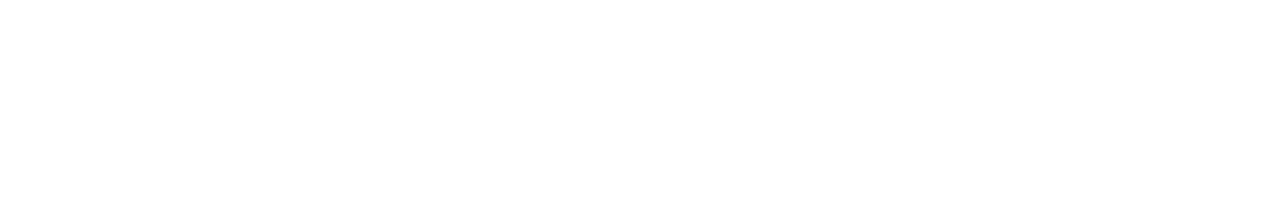
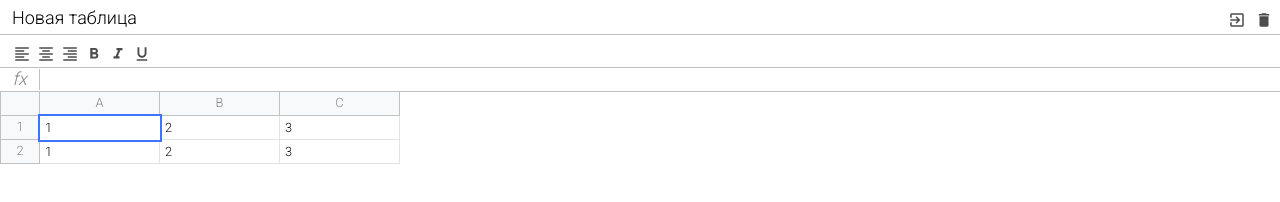
Before and after one commit to PavelKras1994/js-excel, a website built with webpack: page src/assets/dashboard.html in a window 1280 px wide. Built offline with nearby package versions, Linux system fonts and the light colour scheme.

Commit message:
Finish css layout

```diff
--- a/src/assets/dashboard.html
+++ b/src/assets/dashboard.html
@@ -10,7 +10,92 @@
 </head>
 
 <body>
-    <div id="app"></div>
+    <div id="app" , class="container">
+        <div class="excel">
+
+            <div class="excel__header">
+                <input type="text" class="input" value="Новая таблица" />
+                <div>
+                    <div class="button">
+                        <i class="material-icons"> exit_to_app </i>
+                    </div>
+                    <div class="button">
+                        <i class="material-icons"> delete </i>
+                    </div>
+                </div>
+
+            </div>
+
+            <div class="excel__toolbar">
+                <div class="button">
+                    <i class="material-icons"> format_align_left </i>
+                </div>
+                <div class="button">
+                    <i class="material-icons"> format_align_center </i>
+                </div>
+                <div class="button">
+                    <i class="material-icons"> format_align_right </i>
+                </div>
+                <div class="button">
+                    <i class="material-icons"> format_bold </i>
+                </div>
+                <div class="button">
+                    <i class="material-icons"> format_italic </i>
+                </div>
+                <div class="button">
+                    <i class="material-icons"> format_underlined </i>
+                </div>
+            </div>
+
+            <div class="excel__formula">
+                <div class="info">fx</div>
+                <div class="input" contenteditable spellcheck="false"></div>
+            </div>
+
+            <div class="excel__table">
+                <div class="row">
+
+                    <div class="row-info">
+
+                    </div>
+                    <div class="row-data">
+                        <div class="column">
+                            A
+                        </div>
+                        <div class="column">
+                            B
+                        </div>
+                        <div class="column">
+                            C
+                        </div>
+                    </div>
+                </div>
+
+                <div class="row">
+                    <div class="row-info">
+                        1
+                    </div>
+                    <div class="row-data">
+                        <div class="cell selected" contenteditable>1</div>
+                        <div class="cell" contenteditable>2</div>
+                        <div class="cell" contenteditable>3</div>
+                    </div>
+                </div>
+                <div class="row">
+                    <div class="row-info">
+                        2
+                    </div>
+                    <div class="row-data">
+                        <div class="cell">1</div>
+                        <div class="cell">2</div>
+                        <div class="cell">3</div>
+                    </div>
+                </div>
+            </div>
+
+        </div>
+
+    </div>
 </body>
 
 </html>
```
Also changed, not shown: src/assets/excel.html (+1 -1 lines), src/index.html (+1 -43 lines).
